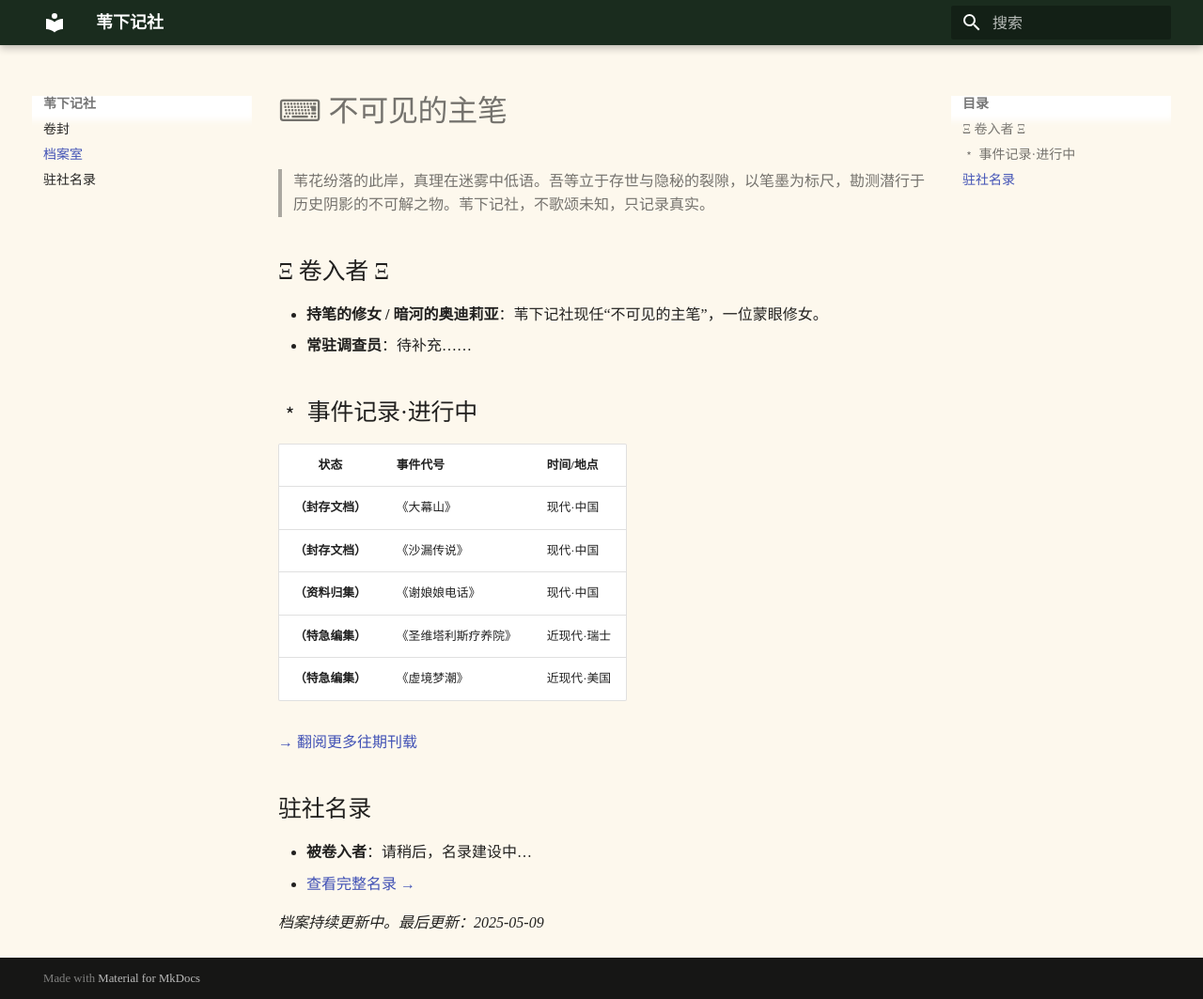
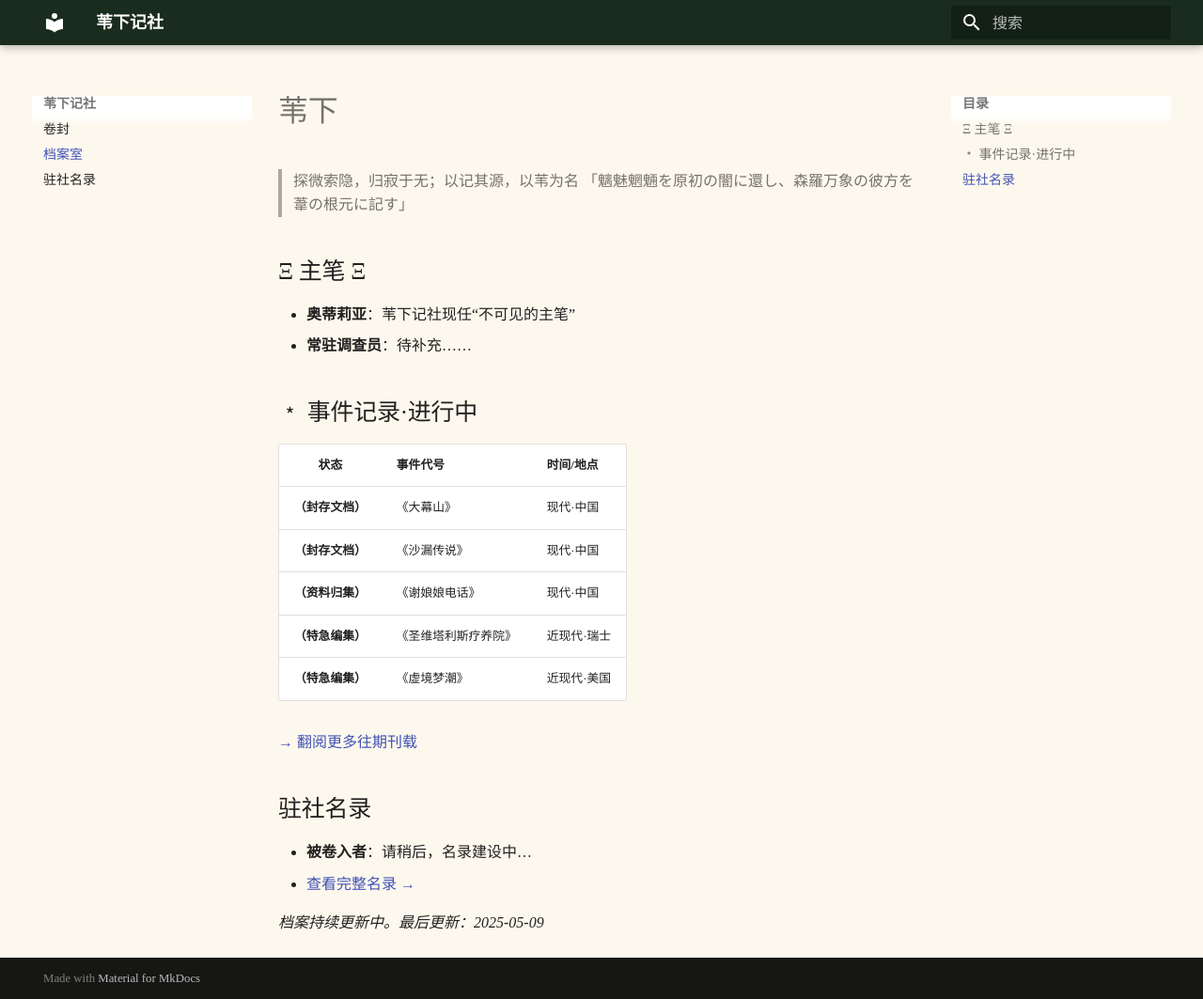
Before and after one commit to atokaz/my-coc-wiki, an MkDocs documentation site: the page built from docs/home.md, in a window 1280 px wide and 1063 px high. Shown: the whole window at 94% size. Built offline with MkDocs 1.6.1 and Material for MkDocs 9.7.7, drawn with Linux system fonts in a browser that asks for light colours.

Commit message:
Update home.md

```diff
--- a/docs/home.md
+++ b/docs/home.md
@@ -1,10 +1,11 @@
-# ⌨ 不可见的主笔
+# 苇下
 
-> 苇花纷落的此岸，真理在迷雾中低语。吾等立于存世与隐秘的裂隙，以笔墨为标尺，勘测潜行于历史阴影的不可解之物。苇下记社，不歌颂未知，只记录真实。
+> 探微索隐，归寂于无；以记其源，以苇为名
+> 「魑魅魍魎を原初の闇に還し、森羅万象の彼方を葦の根元に記す」
 
-## Ξ 卷入者 Ξ
+## Ξ 主笔 Ξ
 
-- **持笔的修女 / 暗河的奥迪莉亚**：苇下记社现任“不可见的主笔”，一位蒙眼修女。
+- **奥蒂莉亚**：苇下记社现任“不可见的主笔”
 - **常驻调查员**：待补充……
 
 ## ﹡ 事件记录·进行中
@@ -22,6 +23,6 @@
 ## 驻社名录
 
 - **被卷入者**：请稍后，名录建设中…
-- [查看完整名录 →](./roster/)
+- [查看完整名录 →](/my-coc-wiki/roster/)
 
 *档案持续更新中。最后更新：2025-05-09*
```
